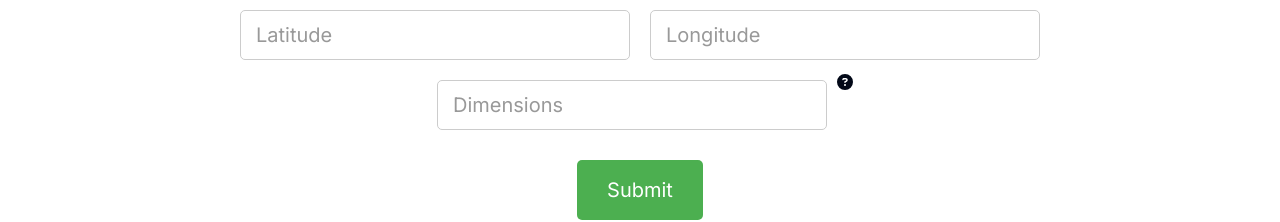
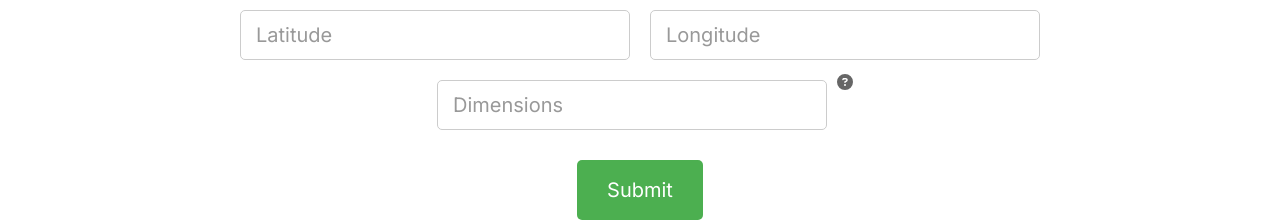
Before and after one commit to a1-Raza/Hack-Merced-Project, a Next.js app in the folder client/: page /prompt_intake in a window 1280 px wide. Shown: the part 212-434 px from the top of the page. Built offline with nearby package versions, Linux system fonts and the light colour scheme.

Commit message:
Info icon works good!

```diff
--- a/client/app/prompt_intake/prompts.css
+++ b/client/app/prompt_intake/prompts.css
@@ -92,11 +92,35 @@ body {
     background-color: #45a049;
 }
 
+.info-icon {
+    position: relative;
+    cursor: pointer;
+    display: inline-block;
+    color: #666; /* Lighter color for the icon */
+}
+
+.info-icon:hover svg {
+    animation: shrink 0.3s forwards;
+}
+
+.info-icon svg {
+    animation: grow 0.3s forwards;
+}
+
 @keyframes shrink {
     0% {
         transform: scale(1);
     }
     50% {
+        transform: scale(0.8);
+    }
+    100% {
+        transform: scale(0.8);
+    }
+}
+
+@keyframes grow {
+    0% {
         transform: scale(0.8);
     }
     100% {
@@ -106,15 +130,20 @@ body {
 
 .info-box {
     position: absolute;
-    background-color: #f0f0f0;
+    background-color: #f9f9f9; /* Lighter background color */
     border: 1px solid #ccc;
     padding: 10px;
     display: none;
+    width: auto;
+    height: auto;
     max-width: 200px;
     overflow: auto;
-    color: #666; /* Grey text color */
+    color: #414141; /* Grey text color */
+    text-align: center; /* Center the text */
 }
 
 .info-box.active {
     display: block;
+    width: max-content; /* Adjust to fit content width */
+    height: max-content; /* Adjust to fit content height */
 }
```
Lines whose indentation alone changed are shown as unchanged.
